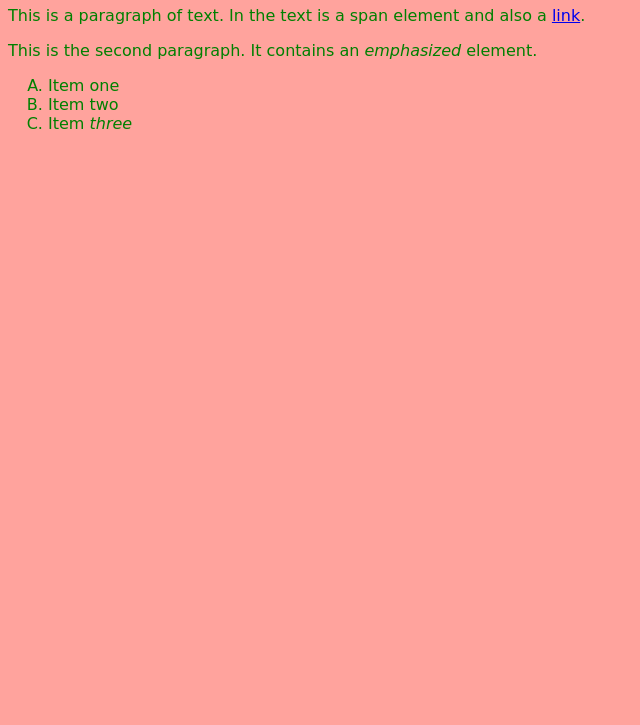
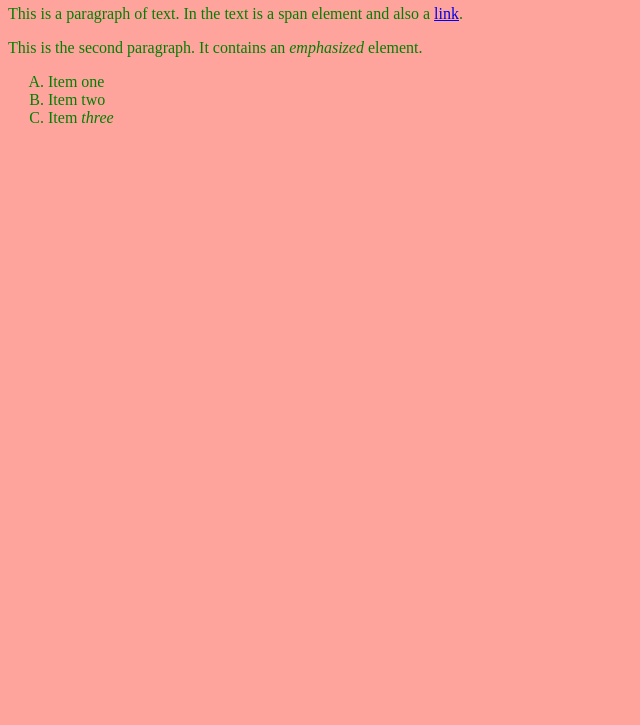
Before and after one commit to pulse-i3/disc.github.io, a plain HTML site: page index.html in a window 1280 px wide. Shown: the part 75-800 px from the top of the page, without its empty margins (0-640 px from the left). Drawn offline with Linux system fonts and the light colour scheme.

Commit message:
Update styles.css

```diff
--- a/styles.css
+++ b/styles.css
@@ -10,12 +10,3 @@ li {
 body {
     background-color: #FFA39D;
 }
-
-div#cpp-content-base {
-    background-color: #FFA39D;
-}
-
-html, body {
-    font-family: "DejaVu Sans", arial, sans-serif;
-    font-size: 1em;
-}
```
